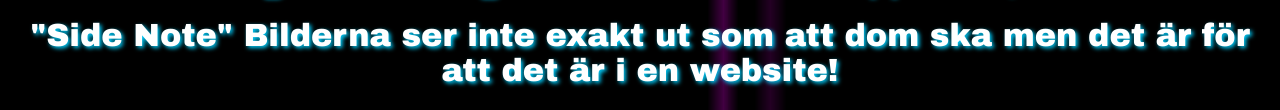
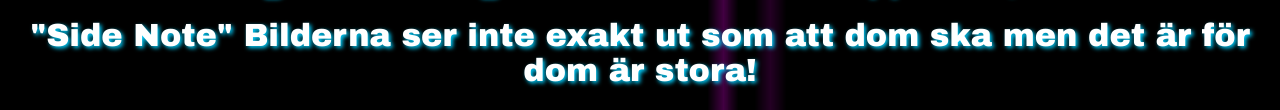
Before and after one commit to LucasthememerReal/Bild-Uppgift, a plain HTML site: page index.html in a window 1280 px wide. Shown: the part 1875-1985 px from the top of the page. Drawn offline with Linux system fonts and the light colour scheme.

Commit message:
Update index.html

```diff
--- a/index.html
+++ b/index.html
@@ -37,6 +37,6 @@ t<!DOCTYPE html>
     <h1>Detta är den tredje bilden! (tar upp 315,6 KB)</h1>
     <img src="Images/a5e2cf92-55b5-46b3-82a7-88ed9ae8a58e_l_fullhd.jpg" alt="Bild" class="center-image" style="width: 25%; height: 25%;">
     <h1>Detta är den skalade versionen av bilden som är 32000x1000! (vilket går inte riktigt att se och den tar upp 5 MB)</h1>
-    <h1>"Side Note" Bilderna ser inte exakt ut som att dom ska men det är för att det är i en website!</h1>
+    <h1>"Side Note" Bilderna ser inte exakt ut som att dom ska men det är för dom är stora!</h1>
 </body>
 </html>
```
